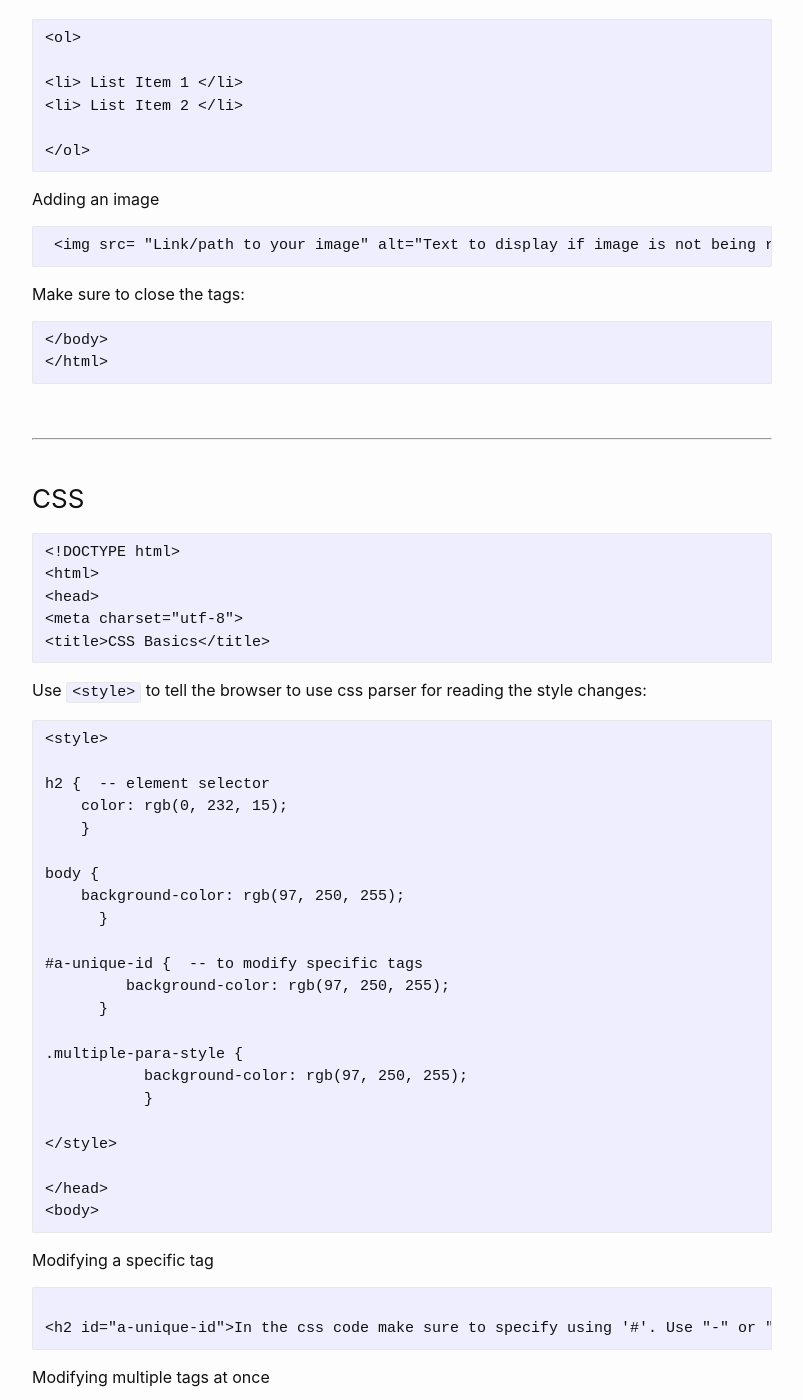
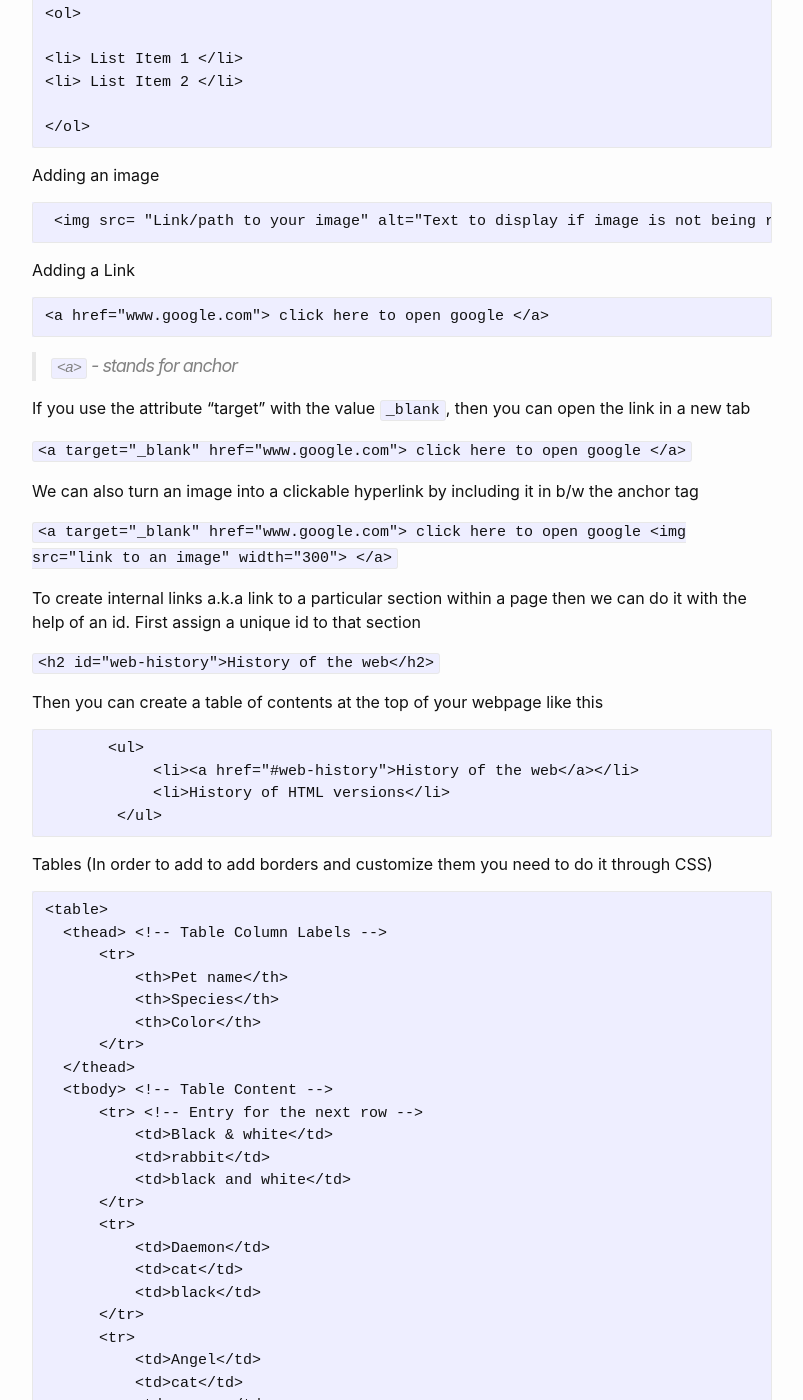
Before and after one commit to AnirudhPenmatcha/notes, a Jekyll site: the page built from _posts/2023-02-20-HTML-and-CSS-Notes.md, in a window 1280 px wide and 1400 px high, scrolled down 1460 px. Shown: the whole window, without its empty margins (238-1041 px from the left). Built offline with Jekyll 4.4.1, drawn with Linux system fonts in a browser that asks for light colours; our own code applies the rules of GitHub Pages for plain Markdown files; some of the changed text lies outside the part shown.

Commit message:
more notes in html & css

````diff
--- a/_posts/2023-02-20-HTML-and-CSS-Notes.md
+++ b/_posts/2023-02-20-HTML-and-CSS-Notes.md
@@ -4,9 +4,8 @@ excerpt: "My Notes from the unit 'Intro to HTML/CSS: Making webpages' on Khan Ac
 ---
 
 
-## Index
-1. [HTML](#html)
-2. [CSS](#css)
+## Jump to sections:
+- [CSS](#css)
 
 ### HTML
 ```
@@ -70,6 +69,65 @@ Adding an image
 ```
  <img src= "Link/path to your image" alt="Text to display if image is not being rendered" width="mention either width or height and let the browser calculate the other dimension otherwise images will change based on the viewing device">
 ```
+Adding a Link
+```
+<a href="www.google.com"> click here to open google </a>
+```
+> `<a>` - stands for anchor
+
+If you use the attribute "target" with the value `_blank`, then you can open the link in a new tab
+
+`<a target="_blank" href="www.google.com"> click here to open google </a>`
+
+We can also turn an image into a clickable hyperlink by including it in b/w the anchor tag
+
+`<a target="_blank" href="www.google.com"> click here to open google <img src="link to an image" width="300"> </a>`
+
+To create internal links a.k.a link to a particular section within a page then we can do it with the help of an id. First assign a unique id to that section
+
+`<h2 id="web-history">History of the web</h2>`
+
+Then you can create a table of contents at the top of your webpage like this
+```
+       <ul>
+            <li><a href="#web-history">History of the web</a></li>
+            <li>History of HTML versions</li>
+        </ul>
+```
+Tables (In order to add to add borders and customize them you need to do it through CSS)
+```
+<table>
+  <thead> <!-- Table Column Labels -->
+      <tr>
+          <th>Pet name</th>
+          <th>Species</th>
+          <th>Color</th>
+      </tr>
+  </thead>
+  <tbody> <!-- Table Content -->
+      <tr> <!-- Entry for the next row -->
+          <td>Black & white</td>
+          <td>rabbit</td>
+          <td>black and white</td>
+      </tr>
+      <tr>
+          <td>Daemon</td>
+          <td>cat</td>
+          <td>black</td>
+      </tr>
+      <tr>
+          <td>Angel</td>
+          <td>cat</td>
+          <td>orange</td>
+      </tr>
+  </tbody>
+</table>
+```
+
+To comment
+
+`<!-- Comment here whatever you would like to -->`
+
 Make sure to close the tags:
 ```
 </body>
@@ -137,3 +195,5 @@ Modifying multiple tags at once
 </body>
 </html>
 ```
+## Jump to sections:
+- [HTML](#html)
````
